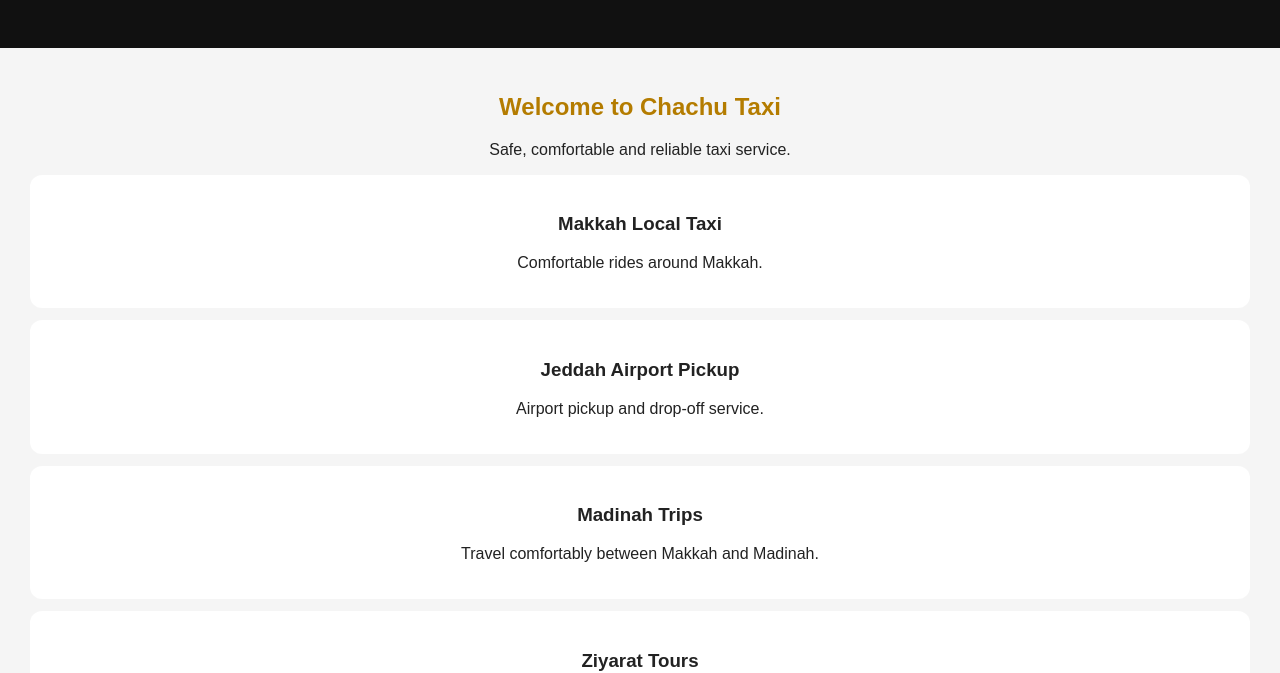
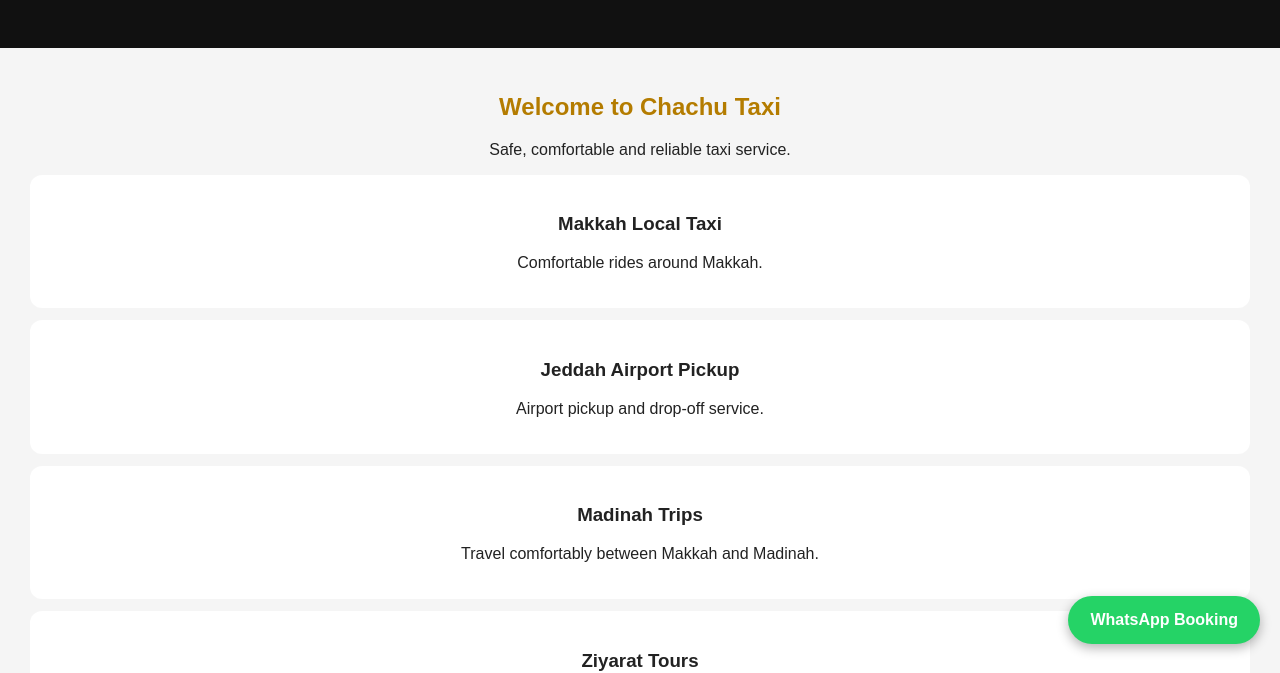
Before and after one commit to ahsansani14-hue/chachu-taxi-service, a plain HTML site: page index.html in a window 1280 px wide. Shown: the part 136-809 px from the top of the page. Drawn offline with Linux system fonts and the light colour scheme.

Commit message:
Add WhatsApp booking button to index.html

```diff
--- a/index.html
+++ b/index.html
@@ -48,3 +48,21 @@ footer{background:#111;color:white;text-align:center;padding:20px}
 </footer>
 </body>
 </html>
+<!-- WhatsApp Booking Button -->
+<a href="https://wa.me/966575415296?text=Assalamualaikum%20Chachu%20Taxi%20Service%2C%20I%20want%20to%20book%20a%20taxi."
+style="
+position:fixed;
+bottom:20px;
+right:20px;
+background:#25D366;
+color:white;
+padding:15px 22px;
+border-radius:40px;
+text-decoration:none;
+font-size:16px;
+font-weight:bold;
+z-index:99999;
+box-shadow:0 4px 12px rgba(0,0,0,0.3);
+">
+WhatsApp Booking
+</a>
```
